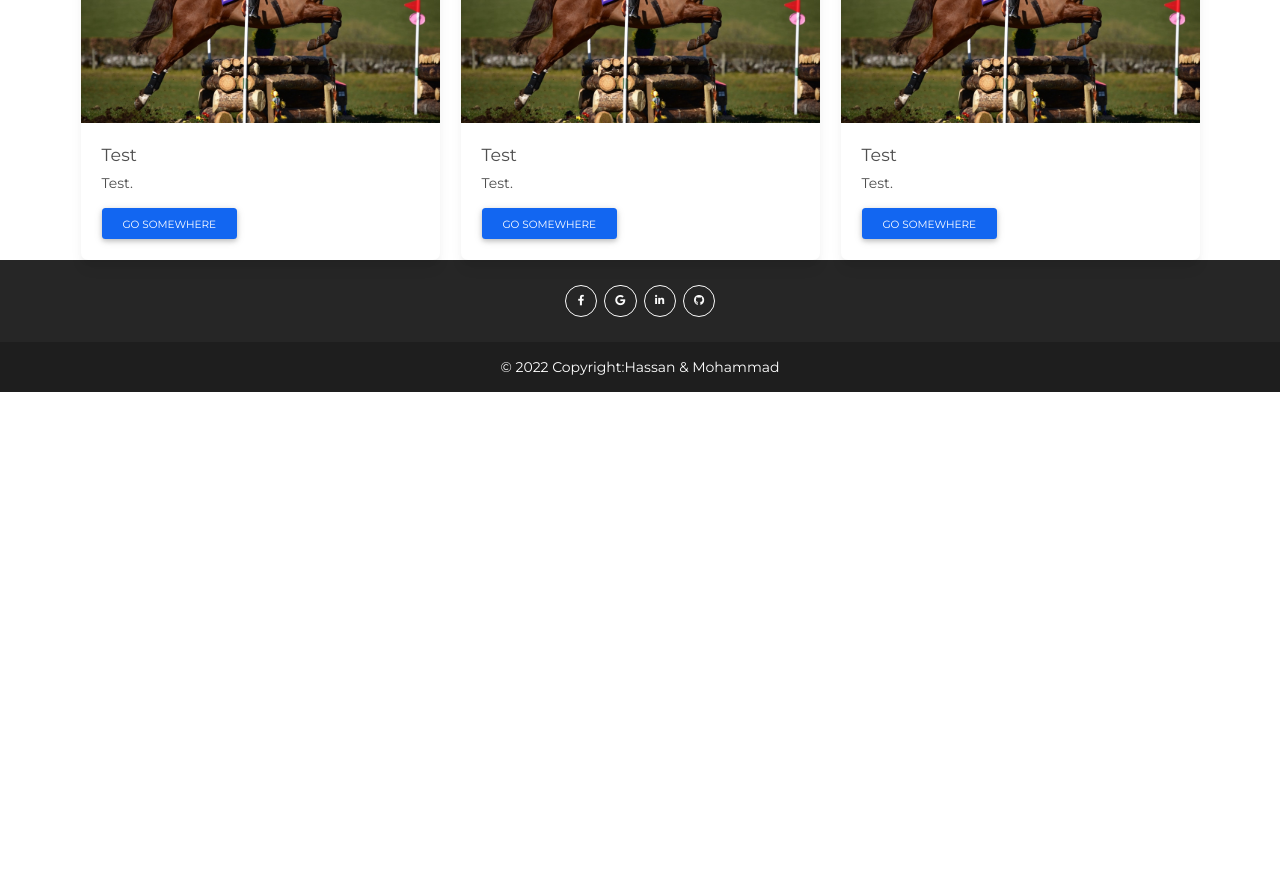
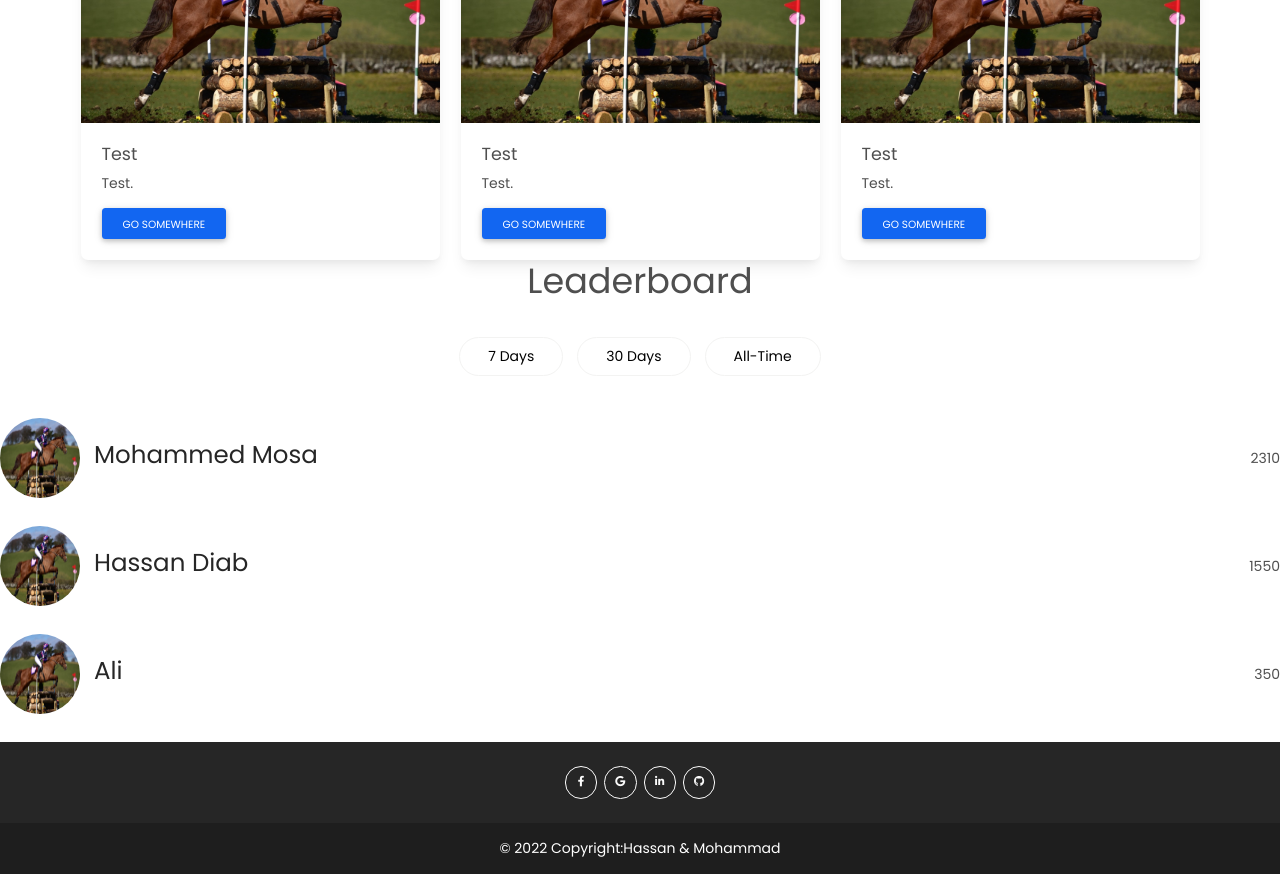
Before and after one commit to hassanthiab/GP_Project, a React (Create React App) app: page / in a window 1280 px wide. Shown: the part 1100-1974 px from the top of the page. Before the commit the page ends 1492 px from the top, so only its background shows below. Built offline with nearby package versions, Linux system fonts and the light colour scheme.

Commit message:
Leaderboard prototype

```diff
--- a/src/components/Homepage/Home.jsx
+++ b/src/components/Homepage/Home.jsx
@@ -2,6 +2,7 @@ import React from 'react'
 import Carousel from './Carousel'
 import Cards from './Cards'
 import Footer from './Footer'
+import Filters from '../Leaderboard/Filters'
 
 function Home() {
   return (
@@ -10,6 +11,7 @@ function Home() {
     <React.Fragment>
    <Carousel></Carousel>
     <Cards></Cards>
+    <Filters></Filters>
     <Footer></Footer>
       </React.Fragment>
     </body>
--- /dev/null
+++ b/src/components/Leaderboard/Data.js
@@ -0,0 +1,20 @@
+export const Leaderboard = [
+    {
+        name: "Hassan Diab",
+        score : 1550,
+        img: require("../../Images/LoginBackground.jpg"),
+        dt: "2022-02-10"
+    },
+    {
+        name: "Mohammed Mosa",
+        score : 2310,
+        img: require("../../Images/LoginBackground.jpg"),
+        dt: "2021-01-01"
+    },
+    {
+        name: "Ali",
+        score : 350,
+        img: require("../../Images/LoginBackground.jpg"),
+        dt: "2021-08-17"
+    },
+]
--- /dev/null
+++ b/src/components/Leaderboard/Filters.jsx
@@ -0,0 +1,53 @@
+import React from 'react'
+import {Leaderboard} from './Data.js'
+import { useState } from 'react'
+import Profiles from './Profile.jsx';
+import "./leaderboard.css"
+function Filters() {
+    const [period, setPeriod] = useState(0);
+
+  const handleClick = (e) => {
+
+    setPeriod(e.target.dataset.id)
+  }
+
+  return (
+<div className="board">
+        <h1 className='leaderboard'>Leaderboard</h1>
+
+        <div className="duration">
+            <button onClick={handleClick} data-id='7'>7 Days</button>
+            <button onClick={handleClick} data-id='30'>30 Days</button>
+            <button onClick={handleClick} data-id='0'>All-Time</button>
+        </div>
+
+        <Profiles Leaderboard={between(Leaderboard, period)}></Profiles>
+
+    </div>
+  )
+}
+
+function between(data, between){
+    const today = new Date();
+    const previous = new Date(today);
+    previous.setDate(previous.getDate() - (between + 1));
+
+    let filter = data.filter(val => {
+        let userDate = new Date(val.dt);
+        if (between == 0) return val;
+        return previous <= userDate && today >= userDate;
+    })
+
+    // sort with asending order
+    return filter.sort((a, b) => {
+        if ( a.score === b.score){
+            return b.score - a.score;
+        } else{
+            return b.score - a.score;
+        }
+    })
+
+}
+
+
+export default Filters
--- /dev/null
+++ b/src/components/Leaderboard/Profile.jsx
@@ -0,0 +1,42 @@
+import React from 'react'
+
+function Profile({ Leaderboard }) {
+  return (
+    <div id="profile">
+    {Item(Leaderboard)}
+    </div>
+  )
+}
+
+function Item(data){
+    return (
+    <React.Fragment>
+  {
+                data.map((value, index) => (
+                    <div className="flex" key={index}>
+                        <div className="item">
+                            <img src={value.img} alt="" />
+
+                            <div className="info">
+                                <h3 className='name text-dark'>{value.name}</h3>
+                                <span>{value.location}</span>
+                            </div>
+                        </div>
+                        <div className="item">
+                            <span>{value.score}</span>
+                        </div>
+                    </div>
+                    )
+                )
+            }
+
+    </React.Fragment>
+
+
+
+
+
+    )
+}
+
+export default Profile;
--- /dev/null
+++ b/src/components/Leaderboard/leaderboard.css
@@ -0,0 +1,93 @@
+@import url('https://fonts.googleapis.com/css2?family=Poppins&display=swap');
+
+* > * {
+    font-family: "Poppins", cursive;
+    margin: 0;
+}
+
+:root{
+    --color-dark: #2C3131;
+    --color-light: #F3F3F2;
+}
+.img{
+    border: 3px;
+    border-radius: 50%;
+    border-radius: 50%;
+    width: 80px;
+    height: 80px;
+    object-fit: cover;
+  }
+
+#main{
+        display: flex;
+        justify-content: center;
+        align-items: center;
+        height: 60vh;
+}
+
+.board {
+    text-align: center;
+}
+
+.board .leaderboard{
+    margin-bottom: 1em;
+}
+
+.board .duration{
+    display: flex;
+    justify-content: center;
+    gap: 1em;
+}
+
+.board .duration > button{
+    border: 1px solid var(--color-light);
+    padding: .5em 2em;
+    border-radius: 50px;
+    background-color: transparent;
+    cursor: pointer;
+}
+
+.board .duration > button:hover{
+    background-color: var(--color-dark);
+    color: var(--color-light);
+}
+
+.active{
+    background-color: var(--color-dark);
+    color: var(--color-light);
+}
+
+#profile{
+    /* display: flex; */
+
+    margin-top: 3em;
+}
+
+#profile .flex{
+    display: flex;
+    justify-content: space-between;
+    gap: 1em;
+    text-align: left;
+    margin-bottom: 2em;
+}
+
+#profile .flex .item{
+    display: flex;
+    align-items: center;
+}
+
+#profile .flex img{
+    border: 3px;
+    border-radius: 50%;
+    border-radius: 50%;
+    width: 80px;
+    height: 80px;
+}
+
+#profile .flex .info{
+   padding: 1em;
+}
+
+.text-dark{
+    color: var(--color-dark);
+}
```
